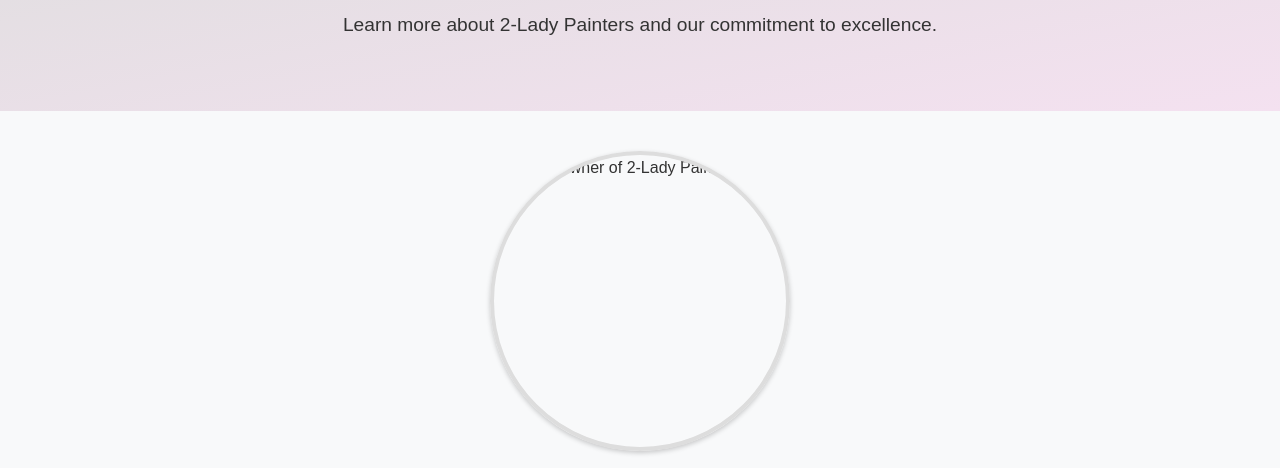
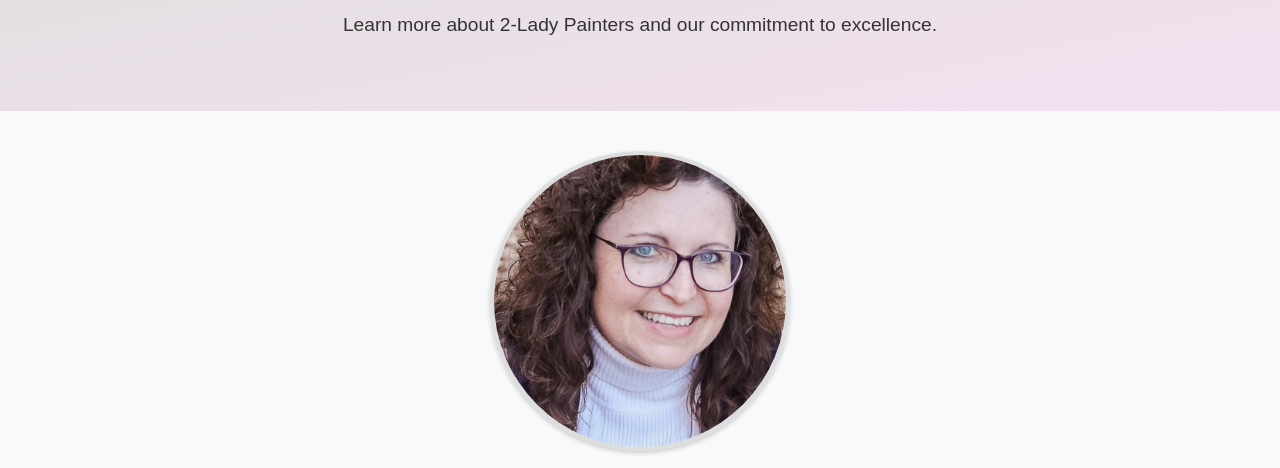
Before and after one commit to DarthDevon/2-LadyPainters.com, a plain HTML site: page aboutus.html in a window 1280 px wide. Shown: the part 314-782 px from the top of the page. Drawn offline with Linux system fonts and the light colour scheme.

Commit message:
Update aboutus.html

```diff
--- a/aboutus.html
+++ b/aboutus.html
@@ -36,7 +36,7 @@
         <!-- Owner Image and Description -->
         <section class="about-owner">
             <div class="owner-container">
-                <img src="Images/IMG_8446_2.jpg" alt="Owner of 2-Lady Painters" class="owner-image">
+                <img src="Images/IMG_8446 2.JPG" alt="Owner of 2-Lady Painters" class="owner-image">
                 <div class="owner-description">
                     <h2>Meet the Owner</h2>
                     <p>
```
